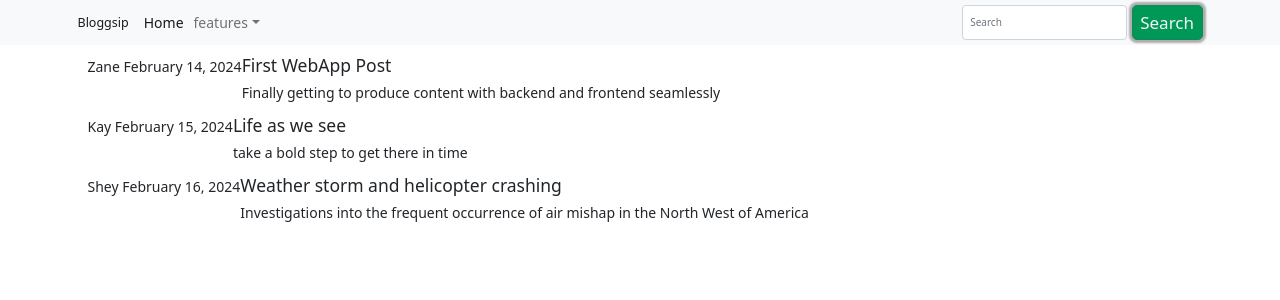
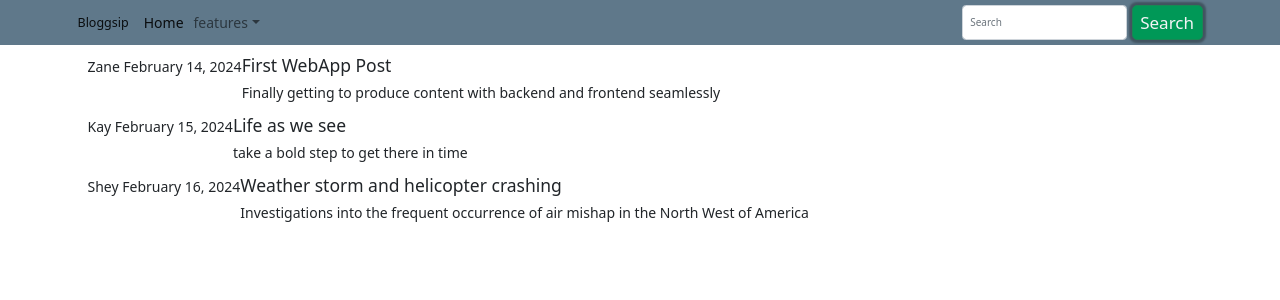
Before and after one commit to Sekeza/blogwithflask, a Flask app: page / in a window 1280 px wide. Shown: the top 300 px of the page. Run offline with Flask 3, Linux system fonts and the light colour scheme; parts of the project's set-up code (start-up, migrations or seed data) failed here and were passed over.

Commit message:
Added a css class to the navbar header.

```diff
--- a/blogwithflask/blogwithflask/templates/layout.html
+++ b/blogwithflask/blogwithflask/templates/layout.html
@@ -16,7 +16,7 @@
     {% endif %}
 </head>
 <body>
-    <nav class="navbar navbar-expand-lg bg-light">
+    <nav class="navbar navbar-expand-lg bg-nav-header">
         <div class="container">
             <a class="navbar-brand" href="{{ url_for('users.home') }}">Bloggsip</a>
             <button class="navbar-toggler" type="button" data-bs-toggle="collapse" data-bs-target="#navbarSupportedContent" aria-controls="navbarSupportedContent" aria-expanded="false" aria-label="Toggle navigation">
```
